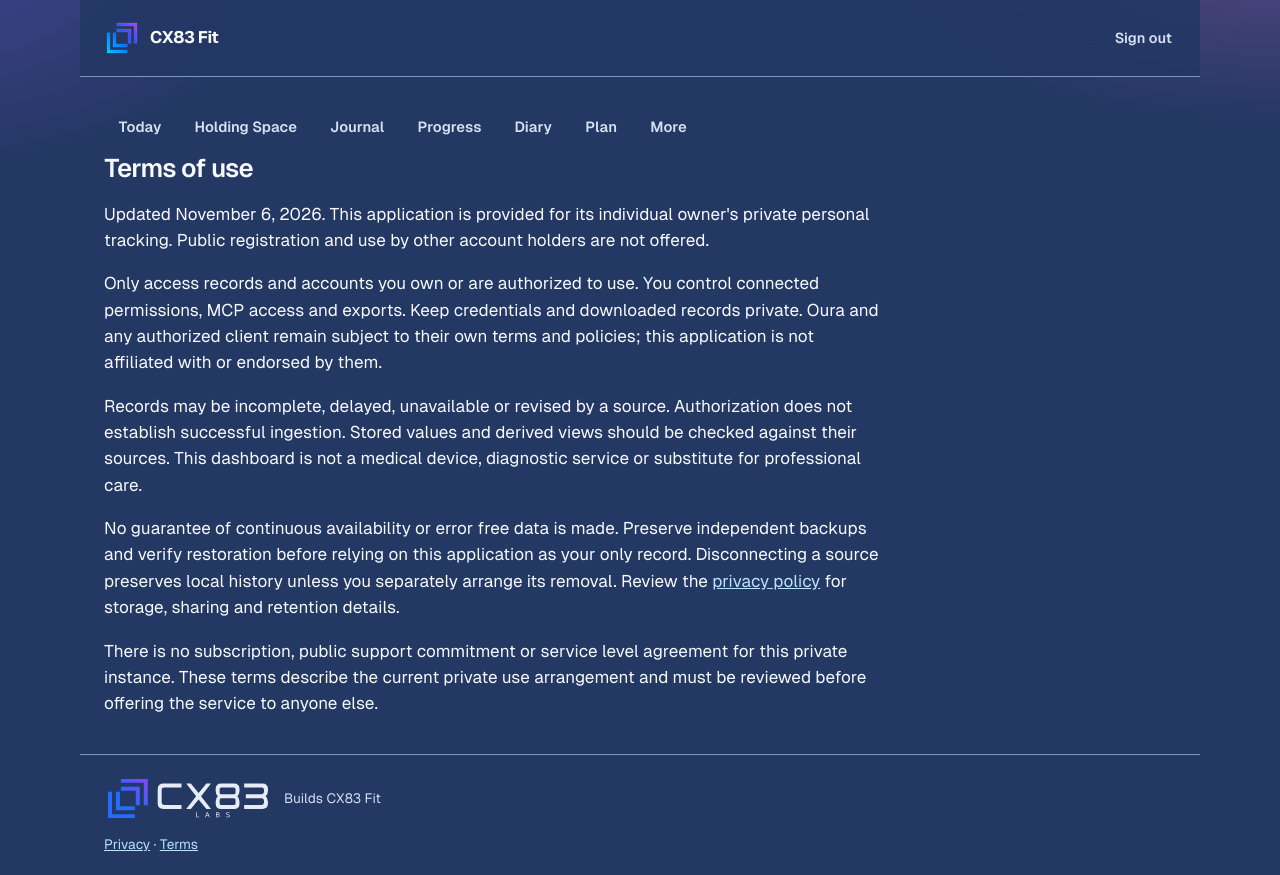
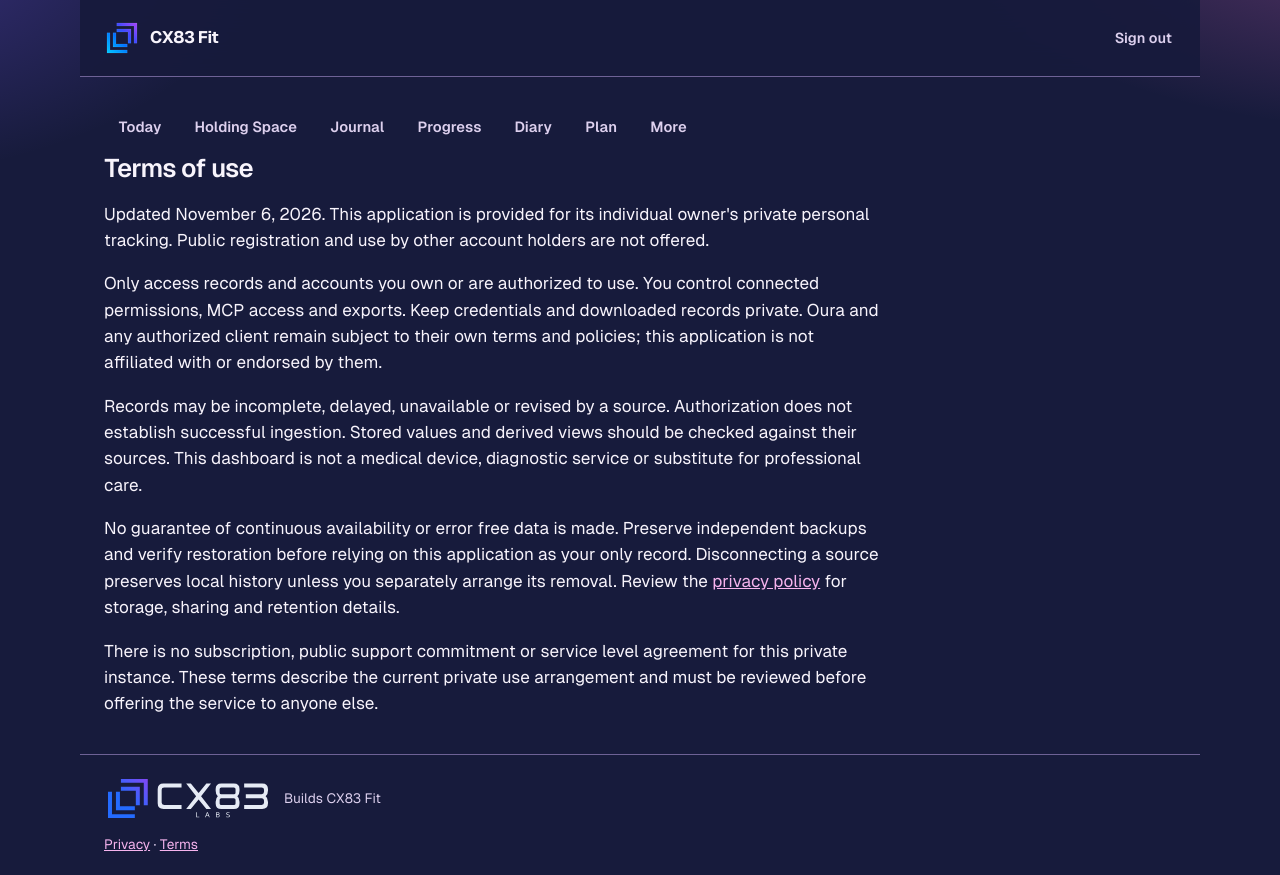
Before and after one commit to Mike-CX83/cx83_fit, a Django app: page /terms/ in a window 1280 px wide. Run offline with Django 4.2, Linux system fonts and the light colour scheme; the visitor is signed in with stand-in values (Sample User, id 1); parts of the project's set-up code (start-up, migrations or seed data) failed here and were passed over.

Commit message:
Personal health dashboard Shift the daily chrome to pink and purple on navy.

```diff
--- a/tracking/static/tracking/app.css
+++ b/tracking/static/tracking/app.css
@@ -1,13 +1,13 @@
 @font-face{font-family:Geist;font-style:normal;font-weight:100 900;font-display:swap;src:url("fonts/Geist-Variable.woff2") format("woff2")}
-:root{color-scheme:dark;--ink:#F7F9FD;--muted:#D5E0F2;--line:#7E93BE;--accent:#3B7CFF;--accent-hover:#2468F0;--link:#B7E4FF;--focus:#C084FC;--purple:#8B5CF6;--pink:#F072E0;--yellow:#F5C542;--flare:#F6B230;--flare-deep:#E08912;--page:#243864;--surface:#2C4678;--surface-2:#385688;--midnight:#243864;--silver:#F7F9FD;--radius:16px;--shadow:0 12px 30px rgb(18 16 48 / 18%);--tab-h:74px}
+:root{color-scheme:dark;--ink:#F8F4FC;--muted:#DDD0EE;--line:#6E6296;--accent:#E85AD7;--accent-hover:#C83EBE;--link:#F6B4EE;--focus:#A78BFA;--purple:#8B5CF6;--pink:#F472D0;--yellow:#F5C542;--flare:#F6B230;--flare-deep:#E08912;--pop:linear-gradient(120deg,#7C5CFF 0%,#C084FC 42%,#F472D0 100%);--page:#171B3C;--surface:#232652;--surface-2:#31366C;--midnight:#171B3C;--silver:#F8F4FC;--radius:16px;--shadow:0 12px 30px rgb(16 12 40 / 22%);--tab-h:74px}
 *{box-sizing:border-box}
 body{margin:0;background:
-  radial-gradient(820px 380px at 100% -10%, rgb(240 114 224 / 28%), transparent 55%),
-  radial-gradient(760px 420px at -8% -6%, rgb(139 92 246 / 32%), transparent 52%),
+  radial-gradient(860px 420px at 110% -12%, rgb(244 114 208 / 34%), transparent 56%),
+  radial-gradient(780px 460px at -12% -8%, rgb(124 92 255 / 36%), transparent 54%),
   var(--page);color:var(--ink);font:17px/1.55 Geist,system-ui,sans-serif}
 body.has-tabs{padding-bottom:calc(var(--tab-h) + env(safe-area-inset-bottom,0px))}
 header.app-header,main,footer{width:min(1120px,100%);max-width:1120px;margin:auto;padding:16px 20px}
-.app-header{position:sticky;top:0;z-index:30;display:flex;align-items:center;justify-content:space-between;gap:12px;border-bottom:1px solid var(--line);padding-top:12px;padding-bottom:12px;background:rgb(36 56 100 / 90%);backdrop-filter:blur(16px)}
+.app-header{position:sticky;top:0;z-index:30;display:flex;align-items:center;justify-content:space-between;gap:12px;border-bottom:1px solid var(--line);padding-top:12px;padding-bottom:12px;background:rgb(23 27 60 / 92%);backdrop-filter:blur(16px)}
 .brand{display:inline-flex;align-items:center;gap:10px;color:var(--silver);text-decoration:none;min-width:0}
 .brand-mark{display:block;flex:0 0 auto;width:36px;height:36px;object-fit:contain}
 .brand-name{font-weight:700;font-size:1.05rem;letter-spacing:-.03em;line-height:1}
@@ -25,11 +25,11 @@ a:hover{color:var(--silver)}
 .desktop-nav{display:none;gap:4px;align-items:center;flex-wrap:wrap;margin:12px 0 8px;padding:0}
 .desktop-nav a{display:inline-flex;align-items:center;min-height:2.25rem;padding:0.35rem 0.85rem;border-radius:999px;border:1px solid transparent;text-decoration:none;font-weight:600;font-size:.92rem;color:var(--muted)}
 .desktop-nav a:hover{color:var(--silver);background:var(--surface-2)}
-.desktop-nav a.is-active{color:var(--silver);border-color:transparent;box-shadow:inset 0 -2px 0 var(--accent);border-radius:8px;background:rgb(36 107 255 / 16%)}
+.desktop-nav a.is-active{color:#fff;border-color:transparent;box-shadow:inset 0 -2px 0 var(--pink);border-radius:8px;background:rgb(244 114 208 / 18%)}
 
-.bottom-nav{position:fixed;left:0;right:0;bottom:0;z-index:40;display:grid;grid-template-columns:repeat(5,minmax(0,1fr));width:100%;max-width:none;margin:0;background:rgb(36 56 100 / 94%);border-top:1px solid var(--line);backdrop-filter:blur(16px);padding:6px 8px calc(8px + env(safe-area-inset-bottom,0px))}
+.bottom-nav{position:fixed;left:0;right:0;bottom:0;z-index:40;display:grid;grid-template-columns:repeat(5,minmax(0,1fr));width:100%;max-width:none;margin:0;background:rgb(23 27 60 / 94%);border-top:1px solid var(--line);backdrop-filter:blur(16px);padding:6px 8px calc(8px + env(safe-area-inset-bottom,0px))}
 .bottom-nav a{display:flex;flex-direction:column;align-items:center;justify-content:center;gap:4px;min-height:58px;padding:4px 2px;text-decoration:none;font-weight:650;font-size:.7rem;letter-spacing:.01em;color:var(--muted);border-radius:14px;background:transparent}
-.bottom-nav a.is-active{color:#fff;background:var(--accent)}
+.bottom-nav a.is-active{color:#fff;background:var(--pop)}
 .bottom-nav a:hover{color:var(--silver)}
 .tab-ico{width:22px;height:22px;fill:none;stroke:currentColor;stroke-width:1.8;stroke-linecap:round;stroke-linejoin:round}
 .tab-dots{fill:currentColor;stroke:none}
@@ -40,14 +40,14 @@ a:hover{color:var(--silver)}
 .date-title{margin:0;text-align:center;border:0;padding:0;width:auto}
 .date-nav{display:inline-flex;align-items:center;justify-content:center;width:40px;height:40px;border-radius:999px;text-decoration:none;color:var(--silver);background:var(--surface);border:1px solid var(--line)}
 .date-nav svg{width:20px;height:20px;fill:none;stroke:currentColor;stroke-width:1.8;stroke-linecap:round;stroke-linejoin:round}
-.date-nav:hover{color:#fff;border-color:var(--accent);background:rgb(36 107 255 / 18%)}
+.date-nav:hover{color:#fff;border-color:var(--pink);background:rgb(244 114 208 / 18%)}
 .date-nav.is-disabled{opacity:.28;pointer-events:none}
 
 .jump-row{display:grid;grid-template-columns:1fr 1fr;gap:10px;margin:0 0 14px}
 .jump-row a{display:flex;align-items:center;justify-content:space-between;gap:8px;min-height:52px;padding:12px 14px;border:1px solid var(--line);border-radius:16px;background:var(--surface);color:var(--silver);text-decoration:none;font-weight:650;box-shadow:var(--shadow)}
 .jump-row a:hover{border-color:var(--accent);color:var(--silver)}
-.jump-mark{display:inline-flex;align-items:center;justify-content:center;width:1.6rem;height:1.6rem;border-radius:999px;background:var(--accent);color:#fff;font-weight:700;line-height:1}
-.plus{display:inline-flex;align-items:center;justify-content:center;width:34px;height:34px;border-radius:999px;background:var(--accent);color:#fff;text-decoration:none;flex:0 0 auto}
+.jump-mark{display:inline-flex;align-items:center;justify-content:center;width:1.6rem;height:1.6rem;border-radius:999px;background:var(--pop);color:#fff;font-weight:700;line-height:1}
+.plus{display:inline-flex;align-items:center;justify-content:center;width:34px;height:34px;border-radius:999px;background:var(--pop);color:#fff;text-decoration:none;flex:0 0 auto}
 .plus svg{width:18px;height:18px;fill:none;stroke:currentColor;stroke-width:2.2;stroke-linecap:round}
 .plus:hover{background:var(--accent-hover);color:#fff}
 
@@ -76,7 +76,7 @@ details.fold[open]>summary::before{transform:rotate(90deg)}
 .hero-value{margin:0;font-size:clamp(1.85rem,5.5vw,2.4rem);font-weight:700;letter-spacing:-.04em;color:var(--silver);line-height:1.1}
 .hero-unit{font-size:.95rem;font-weight:600;color:var(--muted)}
 .hero-sub{margin:8px 0 0;color:var(--muted);font-size:.9rem}
-.hero-sub.has-flare{color:var(--flare);font-weight:600}
+.hero-sub.has-flare{color:var(--pink);font-weight:700}
 
 .chip-row{display:grid;grid-template-columns:repeat(4,minmax(0,1fr));gap:10px;margin:0 0 18px;align-items:stretch}
 .metric-chip{display:flex;flex-direction:column;padding:14px 12px 12px;border:1px solid var(--line);border-radius:16px;background:var(--surface);box-shadow:var(--shadow);min-width:0;min-height:108px}
@@ -91,7 +91,7 @@ details.fold[open]>summary::before{transform:rotate(90deg)}
 
 .goal-bar{margin-top:12px;height:8px;border-radius:999px;background:#3A4E78;overflow:hidden}
 .goal-bar.thin{margin-top:0;height:4px}
-.goal-bar>span{display:block;height:100%;border-radius:inherit;background:var(--accent);max-width:100%}
+.goal-bar>span{display:block;height:100%;border-radius:inherit;background:var(--pop);max-width:100%}
 .goal-bar.protein>span{background:linear-gradient(90deg,var(--purple),var(--pink))}
 .goal-bar.attention>span{background:var(--yellow)}
 .goal-bar.flare>span{background:linear-gradient(90deg,var(--flare),var(--flare-deep))}
@@ -114,12 +114,12 @@ details.fold[open]>summary::before{transform:rotate(90deg)}
 .more-list a{display:flex;align-items:center;gap:12px;min-height:56px;padding:10px 14px;border-top:1px solid var(--line);text-decoration:none;font-weight:650;color:var(--silver)}
 .more-list a:first-child{border-top:0}
 .more-list a:hover{background:var(--surface-2);color:var(--silver)}
-.more-ico{display:inline-flex;width:22px;height:22px;padding:7px;box-sizing:content-box;border-radius:12px;background:rgb(47 116 255 / 18%);color:#D7E8FF;fill:none;stroke:currentColor;stroke-width:1.8;stroke-linecap:round;stroke-linejoin:round;flex:0 0 auto}
+.more-ico{display:inline-flex;width:22px;height:22px;padding:7px;box-sizing:content-box;border-radius:12px;background:rgb(244 114 208 / 18%);color:#F8D4F4;fill:none;stroke:currentColor;stroke-width:1.8;stroke-linecap:round;stroke-linejoin:round;flex:0 0 auto}
 .more-chevron{margin-left:auto;color:var(--muted);font-size:1.35rem;line-height:1}
 .more-list a:hover .more-chevron{color:var(--accent)}
 
 .panel{padding:22px;border:1px solid var(--line);border-radius:var(--radius);background:var(--surface);margin:18px 0}
-.sign-in{border-top:4px solid var(--accent);background:radial-gradient(ellipse at top right,rgb(245 158 11 / 12%),transparent 55%),var(--surface)}
+.sign-in{border-top:4px solid var(--pink);background:radial-gradient(ellipse at top right,rgb(244 114 208 / 18%),transparent 55%),var(--surface)}
 .eyebrow{font-size:.75rem;letter-spacing:.12em;text-transform:uppercase;color:var(--link);font-weight:700}
 label{display:block;font-weight:600;color:var(--silver)}
 input,select,textarea{font:inherit;max-width:100%;padding:10px;border:1px solid var(--line);border-radius:7px;width:100%;background:var(--surface-2);color:var(--ink)}
@@ -128,8 +128,8 @@ input[type=checkbox]{width:auto}
 form p{margin:16px 0}
 .stack-form{display:grid;gap:14px;max-width:560px}
 .stack-form label{display:grid;gap:6px}
-button,.button{display:inline-block;background:var(--accent);color:#fff;padding:11px 18px;border:0;border-radius:12px;font:inherit;font-weight:650;text-decoration:none;cursor:pointer}
-button:hover,.button:hover{background:var(--accent-hover)}
+button,.button{display:inline-block;background:var(--pop);color:#fff;padding:11px 18px;border:0;border-radius:12px;font:inherit;font-weight:650;text-decoration:none;cursor:pointer}
+button:hover,.button:hover{filter:brightness(1.08)}
 button:focus,a:focus,input:focus,select:focus,textarea:focus,.desktop-nav a:focus,.bottom-nav a:focus,.text-button:focus{outline:3px solid var(--focus);outline-offset:3px}
 article{display:flex;justify-content:space-between;gap:20px;padding:14px 0;border-top:1px solid var(--line)}
 article p{margin:3px 0;color:var(--muted);font-size:.86rem}
--- a/tracking/templates/tracking/base.html
+++ b/tracking/templates/tracking/base.html
@@ -1,5 +1,5 @@
 {% load static %}<!doctype html>
-<html lang="en"><head><meta charset="utf-8"><meta name="viewport" content="width=device-width,initial-scale=1,viewport-fit=cover"><meta name="robots" content="noindex,nofollow"><title>CX83 Fit</title><meta name="theme-color" content="#243864"><meta name="apple-mobile-web-app-capable" content="yes"><meta name="apple-mobile-web-app-title" content="CX83 Fit"><link rel="icon" type="image/svg+xml" href="{% static 'tracking/favicon.svg' %}"><link rel="manifest" href="{% url 'manifest' %}"><link rel="stylesheet" href="{% static 'tracking/app.css' %}?v=shell-9"></head>
+<html lang="en"><head><meta charset="utf-8"><meta name="viewport" content="width=device-width,initial-scale=1,viewport-fit=cover"><meta name="robots" content="noindex,nofollow"><title>CX83 Fit</title><meta name="theme-color" content="#171B3C"><meta name="apple-mobile-web-app-capable" content="yes"><meta name="apple-mobile-web-app-title" content="CX83 Fit"><link rel="icon" type="image/svg+xml" href="{% static 'tracking/favicon.svg' %}"><link rel="manifest" href="{% url 'manifest' %}"><link rel="stylesheet" href="{% static 'tracking/app.css' %}?v=shell-10"></head>
 <body class="{% if user.is_authenticated %}has-tabs{% endif %}">
 <header class="app-header">
   <a class="brand" href="/"><img class="brand-mark" src="{% static 'tracking/brand/symbol-showcase.svg' %}" width="40" height="40" alt=""><span class="brand-name">CX83 Fit</span></a>
--- a/tracking/views.py
+++ b/tracking/views.py
@@ -26,7 +26,7 @@ def manifest(request):
     # Public installation metadata only. No records, tokens or identity here.
     return JsonResponse({'id':'/', 'name':'CX83 Fit', 'short_name':'CX83 Fit',
         'start_url':'/', 'scope':'/', 'display':'standalone',
-        'background_color':'#16233C', 'theme_color':'#16233C', 'lang':'en-US'},
+        'background_color':'#171B3C', 'theme_color':'#171B3C', 'lang':'en-US'},
         content_type='application/manifest+json')
 
 
```
Also changed, not shown: docs/BRANDING.md (+11 -12 lines), docs/CURSOR_HANDOFF.md (+4 -0 lines).
